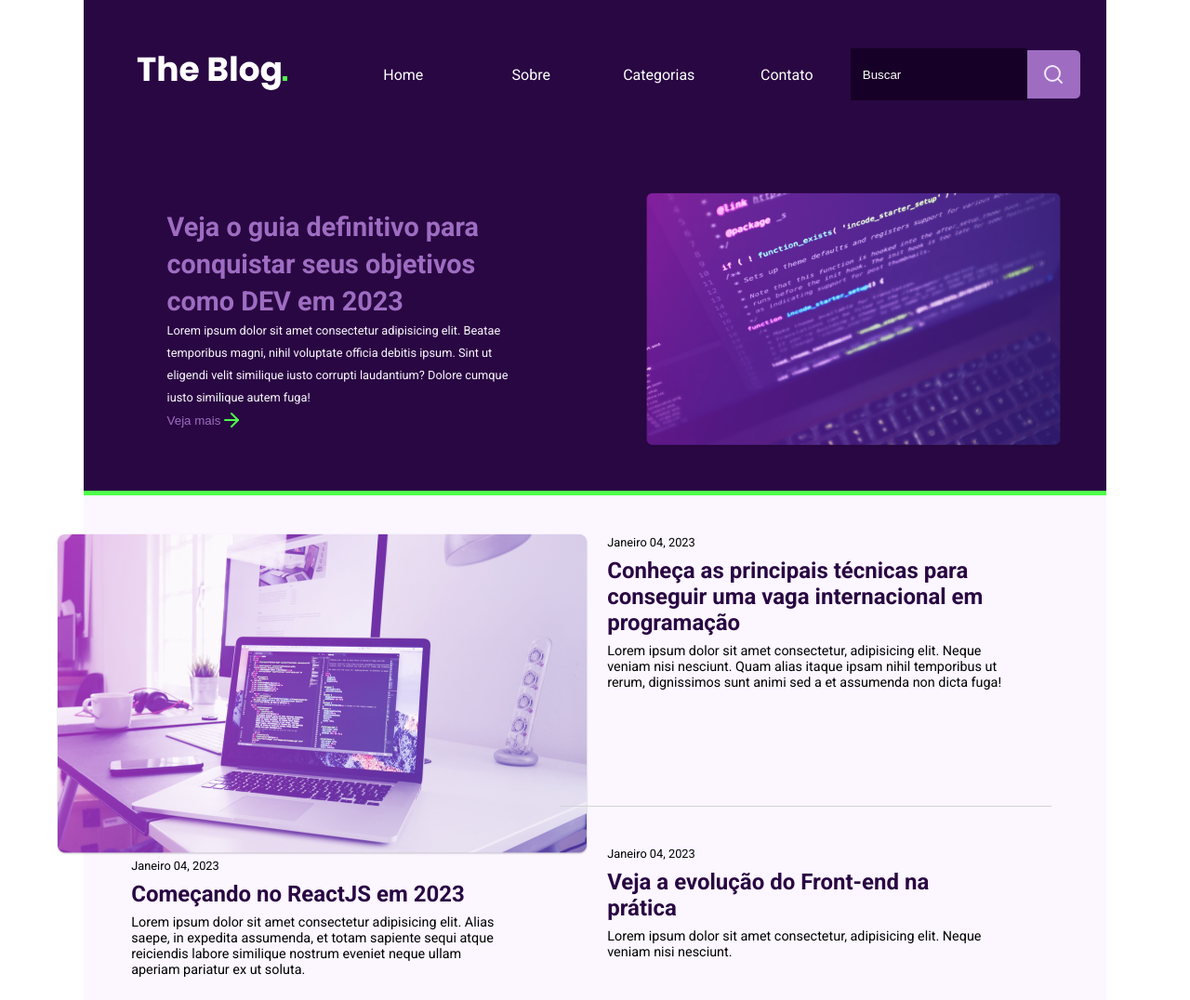
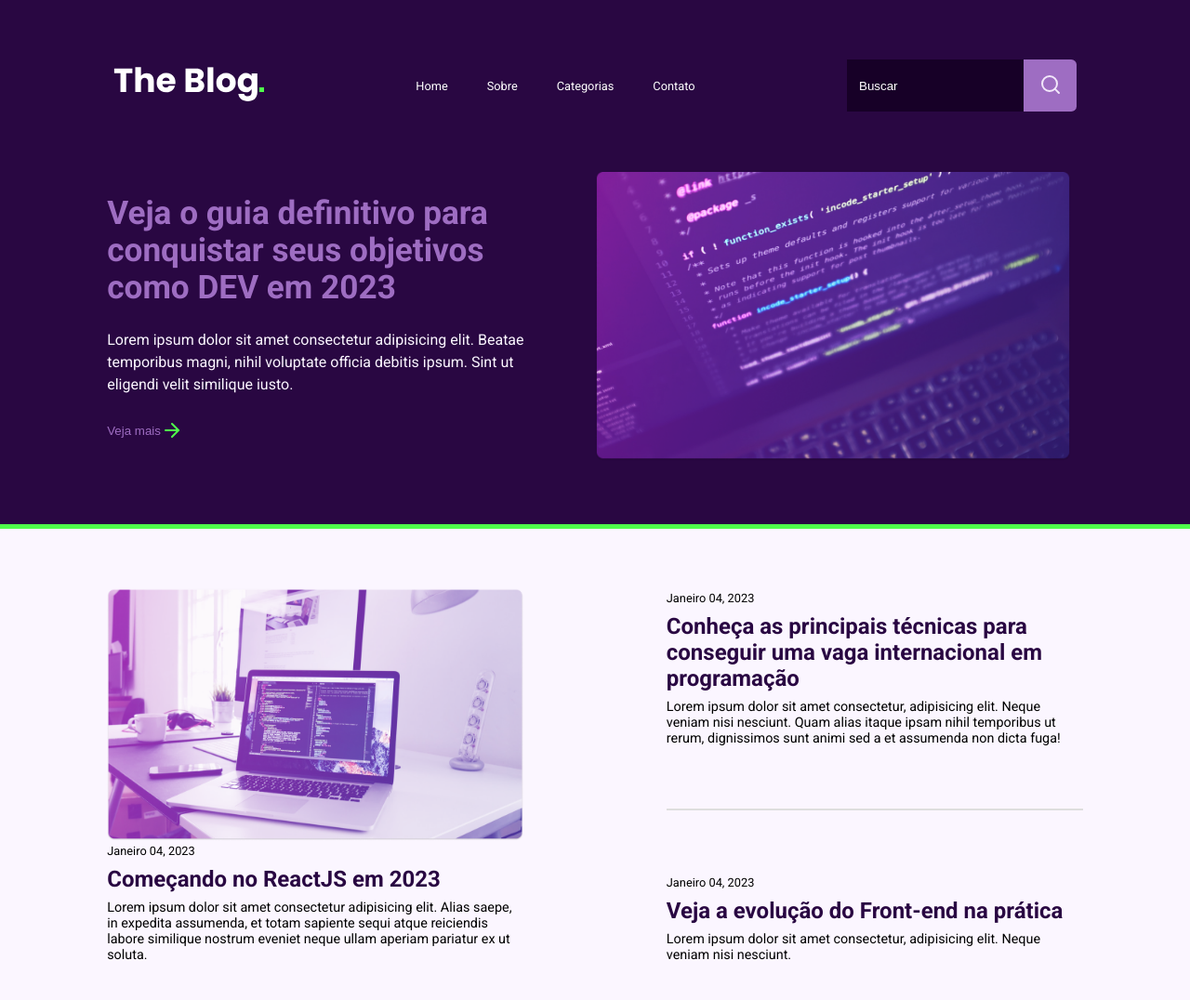
Before and after one commit to paulafeltrin/homepage, a plain HTML site: page index.html in a window 1280 px wide. Shown: the top 1076 px of the page at 93% size. Drawn offline with Linux system fonts and the light colour scheme.

Commit message:
melhorias na estilização

```diff
--- a/index.html
+++ b/index.html
@@ -45,9 +45,9 @@
             </form>
         </header>
         <article class="top">
-            <div>
+            <div class="top-text">
                 <h1>Veja o guia definitivo para conquistar seus objetivos como DEV em 2023</h1>
-                <p>Lorem ipsum dolor sit amet consectetur adipisicing elit. Beatae temporibus magni, nihil voluptate officia debitis ipsum. Sint ut eligendi velit similique iusto corrupti laudantium? Dolore cumque iusto similique autem fuga!</p>
+                <p>Lorem ipsum dolor sit amet consectetur adipisicing elit. Beatae temporibus magni, nihil voluptate officia debitis ipsum. Sint ut eligendi velit similique iusto.</p>
                 <button>
                     Veja mais
                     <img src="images/arrow-right.svg" alt="seta para a direita">
@@ -75,6 +75,7 @@
                         <h2>Conheça as principais técnicas para conseguir uma vaga internacional em programação</h2>
                         <p>Lorem ipsum dolor sit amet consectetur, adipisicing elit. Neque veniam nisi nesciunt. Quam alias itaque ipsam nihil temporibus ut rerum, dignissimos sunt animi sed a et assumenda non dicta fuga!</p>
                     </article>
+                    <div class="row-gray"></div>
                     <article class="post-three">
                         <time>Janeiro 04, 2023</time>
                         <h2>Veja a evolução do Front-end na prática</h2>
--- a/style.css
+++ b/style.css
@@ -17,7 +17,7 @@
     box-sizing: border-box;
 }
 body{
-    max-width: 1100px;
+    max-width: 1300px;
     margin: 0 auto;
     width: 100%;
     align-items: center;
@@ -27,29 +27,22 @@ body{
 header{
     background: var(--purple-bg);
     color: var(--white);
-    display: grid;
-    grid-template-columns: 1fr 2fr 1fr;
-    grid-auto-rows: 20vh;
-    grid-template-areas:
-        "figure nav form";
+    display: flex;
+    justify-content: space-evenly;
     align-items: center;
-}
-figure{
-    grid-area: figure;
-    justify-self: center;
+    padding: 8vh 0;
 }
 nav{
-    grid-area: nav;
+    width: 30vw;
 }
 nav ul{
     display: flex;
     justify-content: space-evenly;
-
 }
 nav ul li{
-    width: 25%;
     text-align: center;
     list-style: none;
+    font-size: .8rem;
 }
 nav ul li a{
     text-decoration: none;
@@ -60,7 +53,6 @@ nav ul li a:hover{
     border-left: 2px solid var(--green);
 }
 form{
-    grid-area: form;
     display: flex;
     align-items: center;
 }
@@ -81,52 +73,50 @@ form button{
     border-radius: 0 10% 10% 0;
     background: var(--button-bg);
 }
-
 .top{
-    display: grid;
-    grid: "div figure";
+    display: flex;
     background: var(--purple-bg);
-    padding: 0 2vw;
     border-bottom: 5px solid var(--green);
 }
-.top div{
+.top-text{
     display: flex;
     flex-direction: column;
-    width: 40vw;
     justify-content: space-evenly;
-    padding: 8vh 5vw;
+    width: 50%;
+    padding: 0 4vw 8vh 9vw;
 }
 h1{
     color: var(--button-bg);
-    font-size: 1.8rem;
+    font-size: 2.2rem;
     line-height: 2.5rem;
 }
-.top p{
+.top-text p{
     color: var(--light-purple);
-    font-size: .8rem;
+    font-size: 1rem;
     line-height: 1.5rem;
 }
-button{
+.top-text button{
     color: var(--button-bg);
     background: none;
     border: none;
     display: flex;
     align-items: center;
 }
-.top figure{
-    display: flex;
-    align-items: center;
+.top-text button:hover{
+    cursor: pointer;
 }
 .top figure img{
-    border-radius: 2%;
-    width: 35vw;
+    width: 40vw;
+    padding-bottom: 8vh;
 }
+
 main{
     background: var(--light-purple);
 }
 .news{
     display: flex;
     justify-content: space-between;
+    padding: 8vh 9vw;
 }
 .news aside{
     display: flex;
@@ -135,20 +125,37 @@ main{
 .post-one,
 .post-two,
 .post-three{
-    width: 40vw;
-    padding: 5vh 4vw;
+    width: 35vw;
+}
+.post-one:hover,
+.post-two:hover,
+.post-three:hover{
+    cursor: pointer;
 }
 .post-one figure{
     display: flex;
     flex-direction: column;
 }
-.post-two{
-    height: 60%;
-    width: 90%;
-    border-bottom: 1px solid lightgray;
+.row-gray{
+    border: .5px solid rgb(222, 222, 222);
+    width: 100%;
+    height: 1px;
+    margin: auto;
 }
-.post-two p{
-    padding-bottom: 2vh;
+.news-row{
+    display: flex;
+    padding: 0 8vw;
+    margin: 0vh 0vw;
+}
+.news-row article{
+    margin: 10vh 1vw;
+}
+.news-row article:hover{
+    cursor: pointer;
+}
+
+.news-row figure img{
+    width: 25vw;
 }
 h2{
     color: var(--purple-bg);
@@ -160,13 +167,3 @@ time{
 p{
     font-size: .9rem;
 }
-.news-row{
-    display: flex;
-    margin: 2vh 1vw;
-}
-.news-row article{
-    margin: 2vh 1vw;
-}
-.news-row figure img{
-    width: 24vw;
-}
```
